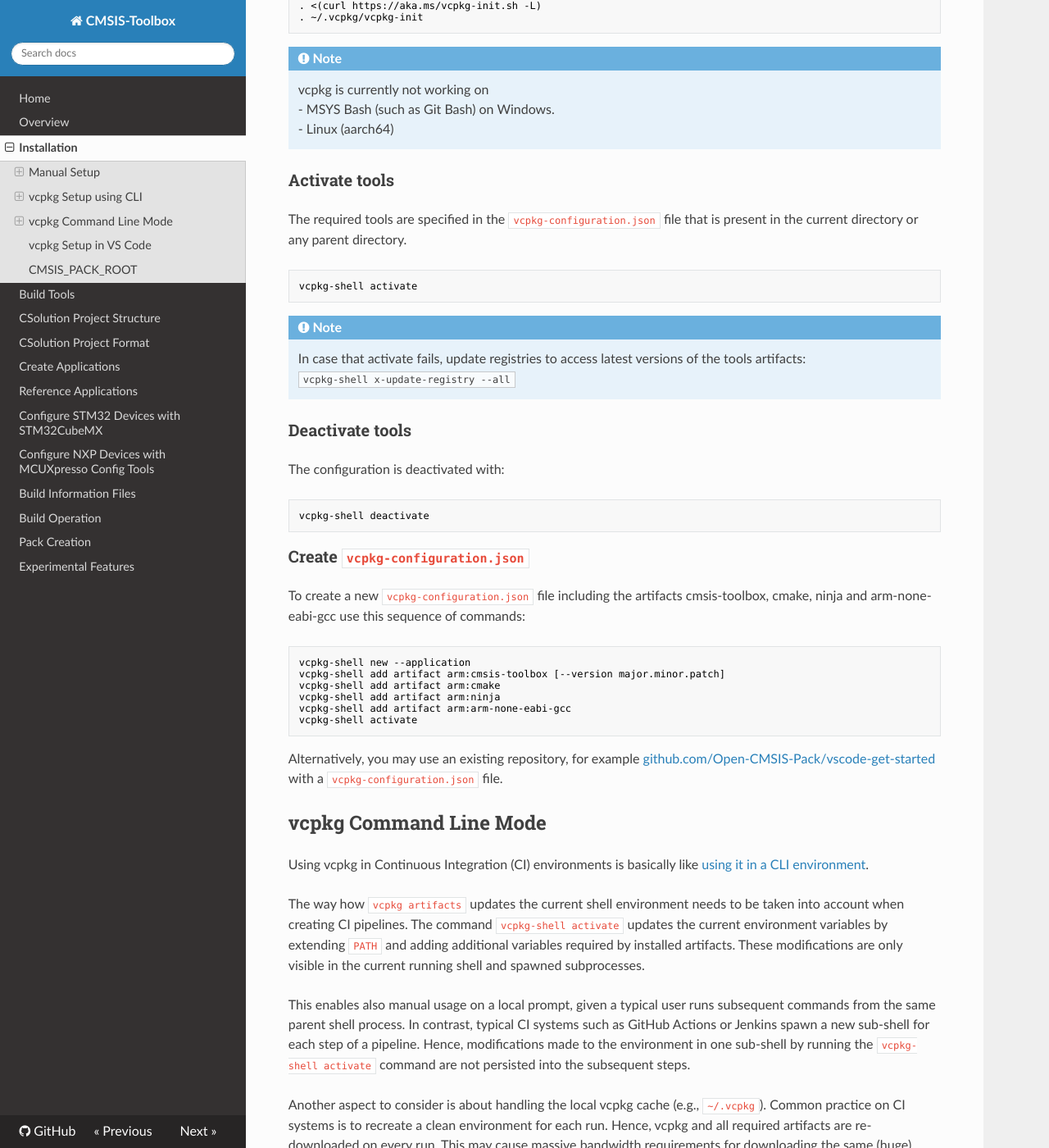
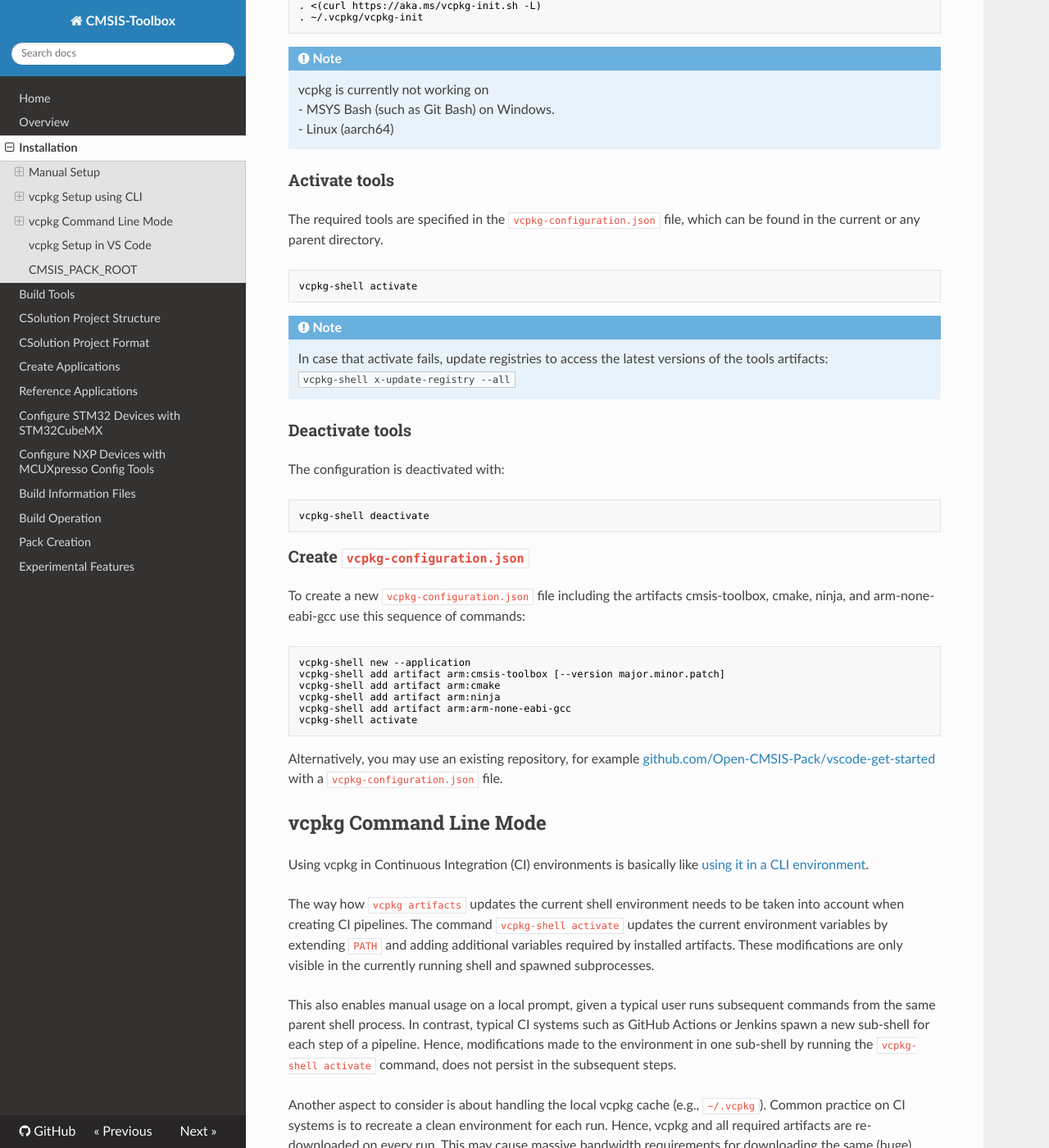
Before and after one commit to Open-CMSIS-Pack/cmsis-toolbox, an MkDocs documentation site: the page built from docs/installation.md, in a window 1280 px wide and 1400 px high, scrolled down 5090 px. Shown: the whole window at 82% size. Built offline with MkDocs 1.6.1, drawn with Linux system fonts in a browser that asks for light colours; nearby versions of some CDN libraries; some of the changed text lies outside the part shown.

Commit message:
Update installation.md
Various minor adjustments according to Grammarly check

````diff
--- a/docs/installation.md
+++ b/docs/installation.md
@@ -12,9 +12,9 @@ There are three different ways to setup the CMSIS-Toolbox:
 
 ## Manual Setup
 
-Download the CMSIS-Toolbox from the [**Arm Tools Artifactory**](https://artifacts.keil.arm.com/cmsis-toolbox/). Signed binaries are provided for Windows (amd64), Linux (amd64, arm64), and MacOS/Darwin (amd64, arm64) in an archive file.
+Download the CMSIS-Toolbox from the [**Arm Tools Artifactory**](https://artifacts.keil.arm.com/cmsis-toolbox/). An archive file provides signed binaries for Windows (amd64), Linux (amd64, arm64), and MacOS/Darwin (amd64, arm64).
 
-To setup the **CMSIS-Toolbox** on a local computer, copy the content of the archive file to an `<cmsis-toolbox-installation-dir>`, for example to `~/cmsis-toolbox`.
+To set up the **CMSIS-Toolbox** on a local computer, copy the content of the archive file to an `<cmsis-toolbox-installation-dir>`, for example, to `~/cmsis-toolbox`.
 
 ### Requirements
 
@@ -32,7 +32,7 @@ The CMSIS-Toolbox uses the CMake build system with a Ninja generator. The instal
 
 ### Compiler Toolchains
 
-The CMSIS-Toolbox works with the following compiler toolchains. Install one or more compilers depending on your requirements.
+The CMSIS-Toolbox works with the following compiler toolchains. Install one or more compilers, depending on your requirements.
 
 - [**GNU Arm Embedded Compiler**](https://developer.arm.com/tools-and-software/open-source-software/developer-tools/gnu-toolchain/downloads) version 10.3.1 or higher.
 
@@ -108,7 +108,7 @@ When using Keil MDK version 5, the CMSIS-Toolbox is shipped as part of the insta
 Adding the binary directory of the cmsis-toolbox directory to your **PATH** environment variable allows you to invoke the tools at the
 command line without the need to specify the full path (default: `C:\Keil_v5\ARM\cmsis-toolbox\bin`)
 
-For sharing the pack directory between MDK and the CMSIS-Toolbox it is required that both **CMSIS_PACK_ROOT** environment variable
+For sharing the pack directory between MDK and the CMSIS-Toolbox, it is required that both **CMSIS_PACK_ROOT** environment variable
 and the **RTEPATH** setting in the MDK's TOOLS.INI (default: C:\Keil_v5\TOOLS.INI) point to the same directory.
 Note that in case the default location `%LOCALAPPDATA%\Arm\Packs` was selected during installation, the setting of **CMSIS_PACK_ROOT**
 environment variable is not required.
@@ -162,12 +162,12 @@ cpackget init https://www.keil.com/pack/index.pidx
 
 ## vcpkg Setup using CLI
 
-The [vcpkg](https://vcpkg.io/en/) is a management tool for packages and includes features to manage tool artifacts. Arm provides an artifactory system for tools. Refer to [Arm Tools Available in vcpkg](https://artifacts.tools.arm.com) for more information.
+The [vcpkg](https://vcpkg.io/en/) is a package management tool that includes features to manage tool artifacts. Arm provides an artifactory system for tools. For more information, refer to [Arm Tools Available in vcpkg](https://artifacts.tools.arm.com).
 
 !!! Note
     Microsoft changed the name of the shell version from `vcpkg` to `vcpkg-shell`. Depending on the version that you are using, you may need to call `vcpkg-shell` from the command line instead of `vcpkg`.
 
-The following describes how to setup the CMSIS-Toolbox with `vcpkg` in a command line (CLI) environment. In many examples there is already the file `vcpkg-configuration.json` which describes the tool environment required for the example. Refer to the last step to create an new `vcpkg-configuration.json` file.
+The following describes how to set up the CMSIS-Toolbox with `vcpkg` in a command-line (CLI) environment. In many examples, the file `vcpkg-configuration.json` already exists, which describes the tool environment required for the example. Refer to the last step to create a new `vcpkg-configuration.json` file.
 
 ### Install and enable vcpkg
 
@@ -201,14 +201,14 @@ iex (iwr -useb https://aka.ms/vcpkg-init.ps1)
 
 ### Activate tools
 
-The required tools are specified in the `vcpkg-configuration.json` file that is present in the current directory or any parent directory.
+The required tools are specified in the `vcpkg-configuration.json` file, which can be found in the current or any parent directory.
 
 ```txt
 vcpkg-shell activate
 ```
 
 !!! Note
-    In case that activate fails, update registries to access latest versions of the tools artifacts:
+    In case that activate fails, update registries to access the latest versions of the tools artifacts:
     `vcpkg-shell x-update-registry --all`
 
 ### Deactivate tools
@@ -221,7 +221,7 @@ vcpkg-shell deactivate
 
 ### Create `vcpkg-configuration.json`
 
-To create a new `vcpkg-configuration.json` file including the artifacts cmsis-toolbox, cmake, ninja and arm-none-eabi-gcc use this sequence of commands:
+To create a new `vcpkg-configuration.json` file including the artifacts cmsis-toolbox, cmake, ninja, and arm-none-eabi-gcc use this sequence of commands:
 
 ```txt
 vcpkg-shell new --application
@@ -241,13 +241,13 @@ Using vcpkg in Continuous Integration (CI) environments is basically like [using
 
 The way how `vcpkg artifacts` updates the current shell environment needs to be taken into account when creating CI
 pipelines. The command `vcpkg-shell activate` updates the current environment variables by extending `PATH` and adding
-additional variables required by installed artifacts. These modifications are only visible in the current running
+additional variables required by installed artifacts. These modifications are only visible in the currently running
 shell and spawned subprocesses.
 
-This enables also manual usage on a local prompt, given a typical user runs subsequent commands from the same
+This also enables manual usage on a local prompt, given a typical user runs subsequent commands from the same
 parent shell process. In contrast, typical CI systems such as GitHub Actions or Jenkins spawn a new sub-shell for each
 step of a pipeline. Hence, modifications made to the environment in one sub-shell by running the `vcpkg-shell activate`
-command are not persisted into the subsequent steps.
+command, does not persist in the subsequent steps.
 
 Another aspect to consider is about handling the local vcpkg cache (e.g., `~/.vcpkg`). Common practice on CI systems is
 to recreate a clean environment for each run. Hence, vcpkg and all required artifacts are re-downloaded on every run.
@@ -258,7 +258,7 @@ This may cause massive bandwidth requirements for downloading the same (huge) ar
 GitHub Actions allow you to preserve environment settings via the files
 exposed in `$GITHUB_PATH` and `$GITHUB_ENV`. Refer to the custom action provided in [github.com/ARM-software/cmsis-actions - Action: vcpkg](https://github.com/ARM-software/cmsis-actions) for more information.
 
-Preserving the runners, between runs `vcpkg cache` is achieved with an `actions/cache` step preceding the
+Preserving the runners between runs `vcpkg cache` is achieved with an `actions/cache` step preceding the
 first `vcpkg-shell activate` command. The above custom action uses this `actions/cache` step.
 
 ### Other CI Systems
@@ -276,10 +276,10 @@ vcpkg-shell activate
 ## vcpkg Setup in VS Code
 
 1. Download and install [Microsoft Visual Studio Code](https://code.visualstudio.com/download) for your operating system.
-2. Launch Visual Studio Code. Using the menu `View` and open `Extensions` and install the `Keil Studio Pack` extensions.
+2. Launch Visual Studio Code. Use the menu `View` and open `Extensions` and install the `Keil Studio Pack` extensions.
 3. Use the menu `View` and open `Source Control`. Select 'Clone Repository' and enter as url [`https://github.com/Open-CMSIS-Pack/vscode-get-started`](https://github.com/Open-CMSIS-Pack/vscode-get-started).
 4. Specify the destination folder to clone to and select 'Open' when asked 'Would you like to open the cloned directory?'
-5. Use `View` menu 'Explorer' and select the file `vcpkg-configuration.json`. This file instructs [Microsoft vcpkg](https://github.com/microsoft/vcpkg-tool#vcpkg-artifacts) to install the prerequisite artifacts required for building the solution and installs therefore:
+5. Use the `View` menu 'Explorer' and select the file `vcpkg-configuration.json`. This file instructs [Microsoft vcpkg](https://github.com/microsoft/vcpkg-tool#vcpkg-artifacts) to install the prerequisite artifacts required for building the solution and installs therefore:
 
     - CMSIS-Toolbox 2.6.1
     - cmake 3.28.4
@@ -287,24 +287,24 @@ vcpkg-shell activate
     - arm-none-eabi-gcc 13.3.1-mpacbti (GNU Arm Embedded Toolchain 13.3.1)
 
 !!! Note
-    In case vcpkg shows an error in the VSCode status bar, you can see further information in the `vcpkg` output.
+    If vcpkg shows an error in the VSCode status bar, the `vcpkg` output provides further information.
 
-Once the tools are installed, you may use the [CMSIS-Toolbox commands](build-tools.md) in a **Terminal** window of VS Code. If the terminal icon shows a yellow triangle with exclamation mark, you have to start a new terminal. This ensures that the environment settings updates triggered by the vcpkg activation are reflected in the terminal.
+Once the tools are installed, you may use the [CMSIS-Toolbox commands](build-tools.md) in a **Terminal** window of VS Code. If the terminal icon shows a yellow triangle with an exclamation mark, you have to start a new terminal. This ensures that the environment settings updates triggered by the vcpkg activation are reflected in the terminal.
 
-Alternatively use `View` and open the `CMSIS` Extension. Then use the `Build` buttons to translate the project, flash your connected board and/or launch a debug connection.
+Alternatively, use `View` and open the `CMSIS` Extension. Then use the `Build` buttons to translate the project, flash your connected board and/or launch a debug connection.
 
 ## CMSIS_PACK_ROOT
 
-The [environment variable `CMSIS_PACK_ROOT`](#environment-variables) defines location of the directory that stores the software packs. This directory has the following structure.
+The [environment variable `CMSIS_PACK_ROOT`](#environment-variables) defines the location of the directory that stores the software packs. This directory has the following structure.
 
 Content of `CMSIS_PACK_ROOT` | Description
 :----------------------------|:----------------
 `pack.idx`                   | Empty file that is touched (timestamp is updated) when packs are added or removed.
 `/.Web`                      | Contains `*.pdsc` files available on public web pages.
-`/.Web/index.pidx`           | An index file that lists public available software packs.
+`/.Web/index.pidx`           | An index file that lists publicly available software packs.
 `/.Download`                 | A local cache of packs that are downloaded.
 `/.Local`                    | Stores the file `local_repository.pidx` that refers local `*.pdsc` files during pack development. Refer to  [install a repository](build-tools.md#install-a-repository) for more information.
 `/<vendor>/<name>/<version>` | Extracted software packs that are available for development using the CMSIS-Toolbox.
 
 !!! Note
-    For more details refer to the [CMSIS_PACK_ROOT Directory Wiki page](https://github.com/Open-CMSIS-Pack/devtools/wiki/The-CMSIS-PACK-Root-Directory).
+    For more details, refer to the [CMSIS_PACK_ROOT Directory Wiki page](https://github.com/Open-CMSIS-Pack/devtools/wiki/The-CMSIS-PACK-Root-Directory).
````
Also changed, not shown: other parts of docs/installation.md (+2 -2 lines).
